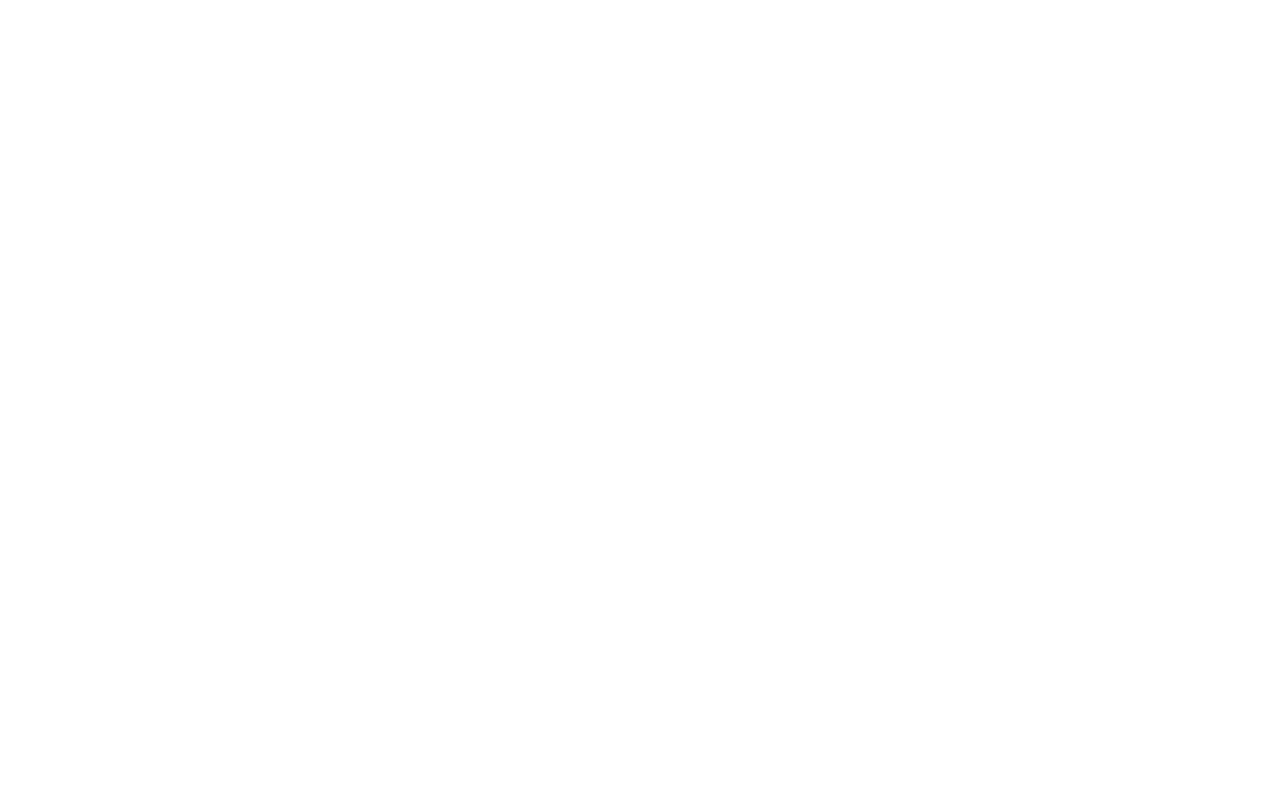
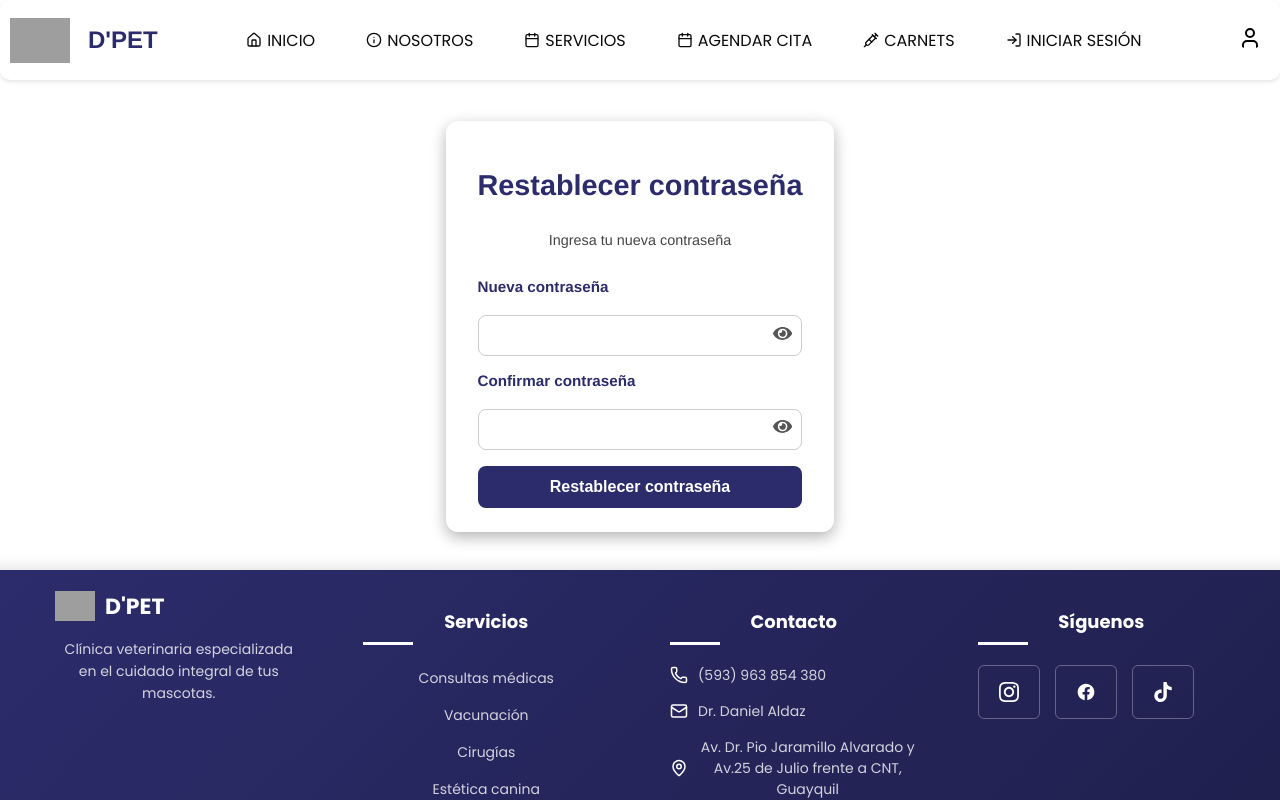
Before and after one commit to KevinB-sys/Cl-nica-Veterinaria-D-PET, a React (Vite) app in the folder frontend/mi-proyecto/: page /Reset in a window 1280 px wide. Before the commit this address had no page. Shown: the top 800 px of the page. Built offline with nearby package versions, Linux system fonts and the light colour scheme; grey boxes are pictures that could not be loaded.

Commit message:
Se implementó la page para restablecer la contraseña

```diff
--- a/frontend/mi-proyecto/src/App.jsx
+++ b/frontend/mi-proyecto/src/App.jsx
@@ -19,6 +19,7 @@
 import Profile from './pages/Profile';
 import ReactModal from "react-modal";
 import Recuperacion from './pages/Recuperacion';
+import Reset from './pages/Reset'; // Asegúrate de que la ruta sea correcta
 
 const App = () => {
   return (
@@ -49,6 +50,7 @@
           <Route path="/Addcarnet" element={<PrivateRoute allowedRoles={[1]}><Addcarnet /></PrivateRoute>} />
           <Route path="/Profile" element={<PrivateRoute allowedRoles={[1, 2]}><Profile /></PrivateRoute>} />
           <Route path="/Recuperacion" element={<Recuperacion />} /> {/* La recuperación usualmente es pública */}
+          <Route path="/Reset" element={<Reset />} /> {/* Ruta para restablecer la contraseña */}
         </Route>
       </Routes>
     </Router>
--- /dev/null
+++ b/frontend/mi-proyecto/src/estilos css/reset.css
@@ -0,0 +1,109 @@
+/* Contenedor principal */
+.reset_container {
+  max-width: 500px;
+  margin: 3cm auto 1cm auto;
+  padding: 1.5rem 2rem;
+  background-color: #ffffff;
+  border-radius: 12px;
+  box-shadow: 0px 5px 15px rgba(0, 0, 0, 0.3);
+  display: flex;
+  flex-direction: column;
+}
+
+/* Título y subtítulo */
+.reset_title {
+  text-align: center;
+  margin-bottom: 30px;
+}
+
+.reset_title h2 {
+  font-size: 1.8rem;
+  color: #2c2c6c;
+  margin-bottom: 30px;
+}
+
+.reset_title p {
+  font-size: 0.9rem;
+  color: #444;
+  margin: 0.4rem 0 0;
+}
+
+/* Formulario */
+.reset_form {
+  display: flex;
+  flex-direction: column;
+  gap: 1rem;
+}
+
+/* Grupo de campos */
+.reset_group {
+  display: flex;
+  flex-direction: column;
+}
+
+.reset_group label {
+  font-weight: 600;
+  margin-bottom: 20px;
+  color: #2c2c6c;
+  font-size: 0.95rem;
+}
+
+.reset_group input[type="password"],
+.reset_group input[type="text"] {
+  padding: 0.65rem 0.9rem;
+  border: 1px solid #ccc;
+  border-radius: 8px;
+  font-size: 1rem;
+  transition: all 0.2s ease-in-out;
+}
+
+.reset_group input:focus {
+  border-color: #2c2c6c;
+  box-shadow: 0 0 0 2px rgba(44, 44, 108, 0.15);
+  outline: none;
+}
+
+/* Campo con icono de ojo */
+.password-wrapper {
+  position: relative;
+  display: flex;
+  align-items: center;
+}
+
+.password-wrapper input {
+  width: 100%;
+  padding-right: 2.5rem; /* deja espacio para el ojito */
+}
+
+.toggle-password {
+  position: absolute;
+  right: 10px;
+  cursor: pointer;
+  color: #555;
+  font-size: 1.2rem;
+}
+
+/* Botón */
+.reset_button {
+  padding: 0.75rem;
+  background-color: #2c2c6c;
+  color: white;
+  font-weight: 600;
+  border: none;
+  border-radius: 8px;
+  cursor: pointer;
+  font-size: 1rem;
+  transition: background-color 0.3s ease;
+}
+
+.reset_button:hover {
+  background-color: #1f1f54;
+}
+
+/* Mensaje */
+.reset_message {
+  text-align: center;
+  margin-top: 1rem;
+  font-size: 0.95rem;
+  color: #2c2c6c;
+}
--- a/frontend/mi-proyecto/src/pages/Login.jsx
+++ b/frontend/mi-proyecto/src/pages/Login.jsx
@@ -86,6 +86,7 @@
         window.location.reload();
       }, 2000);
 
+    // eslint-disable-next-line no-unused-vars
     } catch (error) {
       alert("Error en el servidor");
     }
--- /dev/null
+++ b/frontend/mi-proyecto/src/pages/Reset.jsx
@@ -0,0 +1,122 @@
+import React, { useState } from 'react';
+import { useSearchParams, useNavigate } from 'react-router-dom';
+import Swal from 'sweetalert2';
+import { FaEye, FaEyeSlash } from 'react-icons/fa';
+import "../estilos css/reset.css";
+
+const ResetPassword = () => {
+  const [searchParams] = useSearchParams();
+  const token = searchParams.get("token");
+  const navigate = useNavigate();
+
+  const [newPassword, setNewPassword] = useState("");
+  const [confirmPassword, setConfirmPassword] = useState("");
+  const [showNewPassword, setShowNewPassword] = useState(false);
+  const [showConfirmPassword, setShowConfirmPassword] = useState(false);
+
+  const handleSubmit = async (e) => {
+    e.preventDefault();
+
+    if (newPassword !== confirmPassword) {
+      Swal.fire({
+        icon: 'error',
+        title: 'Error',
+        text: 'Las contraseñas no coinciden.',
+        confirmButtonColor: '#2c2c6c'
+      });
+      return;
+    }
+
+    try {
+      const response = await fetch("http://localhost:5000/auth/reset-password", {
+        method: "POST",
+        headers: { "Content-Type": "application/json" },
+        body: JSON.stringify({ token, newPassword }),
+      });
+
+      const data = await response.json();
+
+      if (response.ok) {
+        Swal.fire({
+          icon: 'success',
+          title: 'Contraseña actualizada',
+          text: 'Tu contraseña se ha restablecido correctamente.',
+          confirmButtonColor: '#2c2c6c'
+        }).then(() => {
+          navigate("/login");
+        });
+      } else {
+        Swal.fire({
+          icon: 'error',
+          title: 'Error',
+          text: data.error || 'Error al restablecer la contraseña.',
+          confirmButtonColor: '#2c2c6c'
+        });
+      }
+
+    // eslint-disable-next-line no-unused-vars
+    } catch (error) {
+      Swal.fire({
+        icon: 'error',
+        title: 'Error de conexión',
+        text: 'No se pudo conectar con el servidor.',
+        confirmButtonColor: '#2c2c6c'
+      });
+    }
+  };
+
+  return (
+    <div className="reset_container">
+      <div className="reset_title">
+        <h2>Restablecer contraseña</h2>
+        <p>Ingresa tu nueva contraseña</p>
+      </div>
+
+      <form className="reset_form" onSubmit={handleSubmit}>
+        <div className="reset_group">
+          <label htmlFor="newPassword">Nueva contraseña</label>
+          <div className="password-wrapper">
+            <input
+              type={showNewPassword ? "text" : "password"}
+              id="newPassword"
+              value={newPassword}
+              onChange={(e) => setNewPassword(e.target.value)}
+              required
+            />
+            <span
+              className="toggle-password"
+              onClick={() => setShowNewPassword(!showNewPassword)}
+            >
+              {showNewPassword ? <FaEyeSlash /> : <FaEye />}
+            </span>
+          </div>
+        </div>
+
+        <div className="reset_group">
+          <label htmlFor="confirmPassword">Confirmar contraseña</label>
+          <div className="password-wrapper">
+            <input
+              type={showConfirmPassword ? "text" : "password"}
+              id="confirmPassword"
+              value={confirmPassword}
+              onChange={(e) => setConfirmPassword(e.target.value)}
+              required
+            />
+            <span
+              className="toggle-password"
+              onClick={() => setShowConfirmPassword(!showConfirmPassword)}
+            >
+              {showConfirmPassword ? <FaEyeSlash /> : <FaEye />}
+            </span>
+          </div>
+        </div>
+
+        <button type="submit" className="reset_button">
+          Restablecer contraseña
+        </button>
+      </form>
+    </div>
+  );
+};
+
+export default ResetPassword;
```
